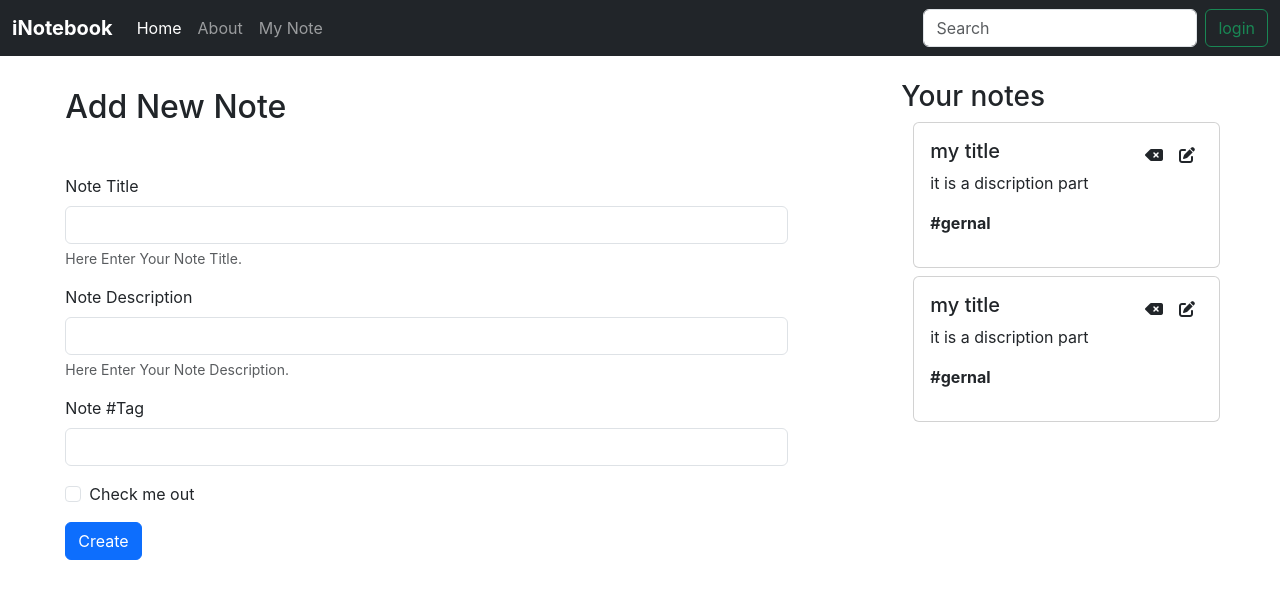
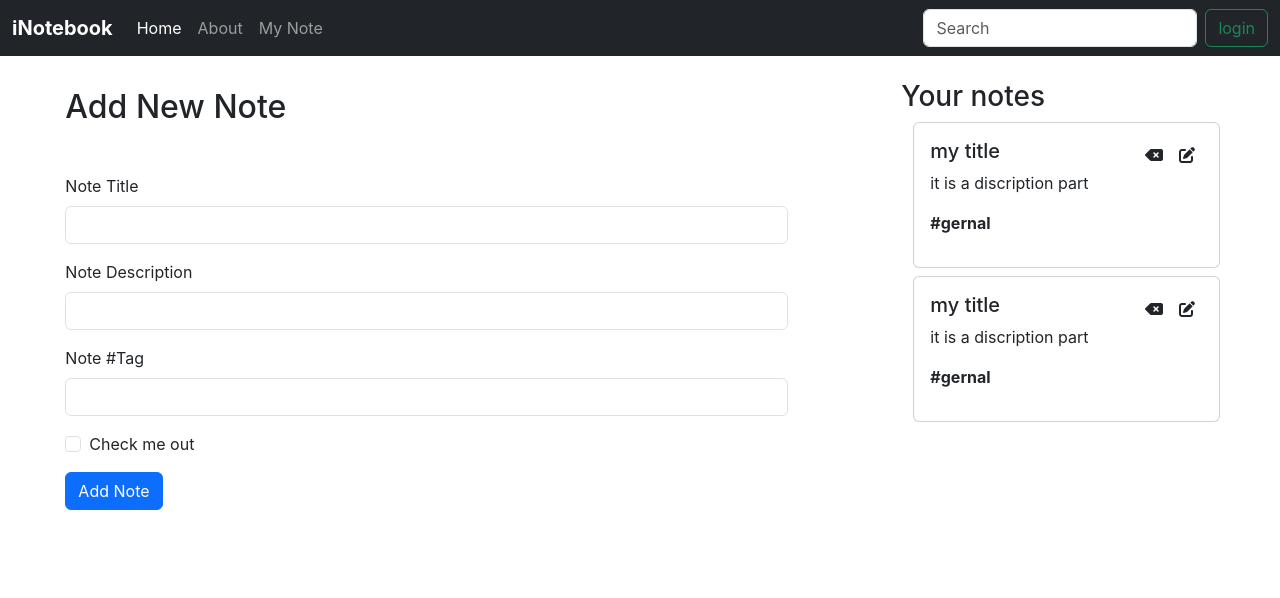
Before and after one commit to dhananjayyadav21/inote, a React (Create React App) app: page / in a window 1280 px wide. Shown: the top 598 px of the page. Built offline with nearby package versions, Linux system fonts and the light colour scheme.

Commit message:
frontend done till fetch, add and delete note

```diff
--- /dev/null
+++ b/src/components/Addnote.js
@@ -0,0 +1,84 @@
+import React, { useContext, useState } from "react";
+import NoteContext from "../context/note/NoteContext";
+const Addnote = () => {
+  const context = useContext(NoteContext);
+  const { addNote } = context;
+
+  const [note, setNote] = useState({ title: "", discription: "", tag: "" });
+
+  const addnotehandle = (e) => {
+    e.preventDefault();
+    addNote(note.title, note.discription, note.tag);
+  };
+
+  const handleonchange = (e) => {
+    setNote({ ...note, [e.target.name]: e.target.value });
+  };
+
+  return (
+    <>
+      <div className="container col-7 my-4 ">
+        <h2 className="mt-2 mb-5">Add New Note </h2>
+        <form >
+          <div className="mb-3">
+            <label htmlFor="title" className="form-label">
+              Note Title
+            </label>
+            <input
+              type="text"
+              className="form-control"
+              id="title"
+              name="title"
+              aria-describedby="emailHelp"
+              onChange={handleonchange}
+            />
+          </div>
+          <div className="mb-3">
+            <label htmlFor="discription" className="form-label">
+              Note Description
+            </label>
+            <input
+              type="text"
+              className="form-control"
+              id="discription"
+              name="discription"
+              aria-describedby="emailHelp"
+              onChange={handleonchange}
+            />
+          </div>
+          <div className="mb-3">
+            <label htmlFor="tag" className="form-label">
+              Note #Tag
+            </label>
+            <input
+              type="tex"
+              className="form-control"
+              id="tag"
+              name="tag"
+              onChange={handleonchange}
+            />
+          </div>
+          <div className="mb-3 form-check">
+            <input
+              type="checkbox"
+              className="form-check-input"
+              id="exampleCheck1"
+            />
+            <label className="form-check-label" htmlFor="exampleCheck1">
+              Check me out
+            </label>
+          </div>
+          <button
+            type="button"
+            className="btn btn-primary"
+            onClick={addnotehandle}
+          >
+            Add Note
+          </button>
+        </form>
+      </div>
+    </>
+  );
+};
+
+export default Addnote;
--- a/src/components/Home.js
+++ b/src/components/Home.js
@@ -4,70 +4,7 @@ import Notes from "./Notes";
 const Home = () => {
   return (
     <>
-      <div className=" d-flex">
-        <div className="container col-7 my-4 ">
-          <h2 className="mt-2 mb-5">Add New Note </h2>
-          <form>
-            <div className="mb-3">
-              <label htmlFor="exampleInputEmail1" className="form-label">
-                Note Title
-              </label>
-              <input
-                type="email"
-                className="form-control"
-                id="exampleInputEmail1"
-                aria-describedby="emailHelp"
-              />
-              <div id="emailHelp" className="form-text">
-                Here Enter Your Note Title.
-              </div>
-            </div>
-            <div className="mb-3">
-              <label htmlFor="exampleInputEmail1" className="form-label">
-                Note Description
-              </label>
-              <input
-                type="email"
-                className="form-control"
-                id="exampleInputEmail1"
-                aria-describedby="emailHelp"
-              />
-              <div id="emailHelp" className="form-text">
-                Here Enter Your Note Description.
-              </div>
-            </div>
-            <div className="mb-3">
-              <label htmlFor="exampleInputPassword1" className="form-label">
-                Note #Tag
-              </label>
-              <input
-                type="password"
-                className="form-control"
-                id="exampleInputPassword1"
-              />
-            </div>
-            <div className="mb-3 form-check">
-              <input
-                type="checkbox"
-                className="form-check-input"
-                id="exampleCheck1"
-              />
-              <label className="form-check-label" htmlFor="exampleCheck1">
-                Check me out
-              </label>
-            </div>
-            <button type="submit" className="btn btn-primary">
-              Create
-            </button>
-          </form>
-        </div>
-
-
-
-        <div className="px-5 col-4" style={{height:"92vh"}}>
-          <Notes />
-        </div>
-      </div>
+     <Notes/>
     </>
   );
 };
--- a/src/components/Noteiteam.js
+++ b/src/components/Noteiteam.js
@@ -1,28 +1,31 @@
-import React from "react";
+import React, { useContext } from "react";
+import NoteContext from "../context/note/NoteContext";
 
 const Noteiteam = (props) => {
+  const context = useContext(NoteContext);
 
-    const {note} = props;
+  const { deleteNote } = context;
+
+  const { note } = props;
 
   return (
     <>
       <div className="card my-2">
         <div className="card-body">
-            <div className="d-flex flex-row align-items-center justify-content-between">
-          <h5 className="card-title">{note.title}</h5>
-          <div>
-          <i className="fa-solid fa-delete-left mx-2"></i>
-          <i className="fa-solid fa-pen-to-square mx-2"></i>
+          <div className="d-flex flex-row align-items-center justify-content-between">
+            <h5 className="card-title">{note.title}</h5>
+            <div>
+              <i
+                className="fa-solid fa-delete-left mx-2"
+                onClick={() => {
+                 deleteNote(note._id);
+                }}
+              ></i>
+              <i className="fa-solid fa-pen-to-square mx-2"></i>
+            </div>
           </div>
-          </div>
-          <p className="card-text">
-
-            {note.discription}
-          </p>
-          <p className=" fw-bold">
-            #{note.tag}
-          </p>
-
+          <p className="card-text">{note.discription}</p>
+          <p className=" fw-bold">#{note.tag}</p>
         </div>
       </div>
     </>
--- a/src/components/Notes.js
+++ b/src/components/Notes.js
@@ -1,23 +1,30 @@
 import React, { useContext } from "react";
 import NoteContext from "../context/note/NoteContext";
 import Noteiteam from "./Noteiteam";
+import Addnote from "./Addnote";
 
 const Notes = () => {
   const context = useContext(NoteContext);
 
-  const {note , setNotes} = context;
-  console.log("context", context)
-  console.log("note",note);
+  const { note } = context;
 
   return (
-    <div className="my-4">
-      <h3>Your notes</h3>
-      <div className="container">
-      {note.map((note)=>{
-          return <Noteiteam note={note}/>;
-        })}
+    <>
+      <div className=" d-flex">
+        <Addnote/>
+
+        <div className="px-5 col-4" style={{ height: "92vh" }}>
+          <div className="my-4">
+            <h3>Your notes</h3>
+            <div className="container">
+              {note.map((note) => {
+                return <Noteiteam note={note} key={note._id} />;
+              })}
+            </div>
+          </div>
         </div>
-    </div>
+      </div>
+    </>
   );
 };
 
--- a/src/context/note/NoteState.js
+++ b/src/context/note/NoteState.js
@@ -4,7 +4,7 @@ import { useState } from "react";
 const NoteState = (props) => {
   let initialnotes = [
     {
-      _id: "673f92c4e4b22e4c60e7c020",
+      _id: "673f92c4e4b22e44c60e7c020",
       user: "673f7e68d534d03320688e07",
       title: "my title ",
       discription: "it is a discription part",
@@ -23,10 +23,37 @@ const NoteState = (props) => {
     },
   ];
 
+  //add note() using this function
+  const addNote = (title,discription,tag)=>{
+
+    let anote ={
+      _id: "673f92c4e4b222e4c60e7c020",
+      user: "673f7e68d534d03320688e07",
+      title:title,
+      discription:discription,
+      tag: tag,
+      Date: "2024-11-21T20:06:28.904Z",
+      __v: 0,
+    }
+
+    setNote(note.concat(anote));
+  }
+
+  //update note() using this function
+  const editNote = ()=>{
+
+  }
+
+  //delete note() using this function
+  const deleteNote = (id)=>{
+     const newNotes = note.filter((note)=> note._id!==id);
+     setNote(newNotes);
+  }
+
   const [note, setNote] = useState(initialnotes);
 
   return (
-    <NoteContext.Provider value={{ note, setNote }}>
+    <NoteContext.Provider value={{ note, addNote, deleteNote }}>
       {props.children}
     </NoteContext.Provider>
   );
```
